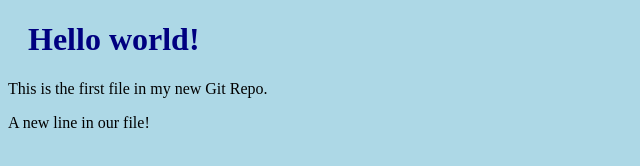
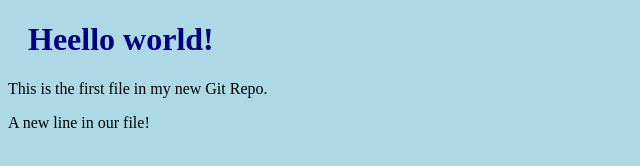
Before and after one commit to gregorio-pirolini/in-france, a plain HTML site: page index.html in a window 1280 px wide. Shown: the full height of the page, 0-640 px from the left. Drawn offline with Linux system fonts and the light colour scheme.

Commit message:
changed index.html

```diff
--- a/index.html
+++ b/index.html
@@ -6,7 +6,7 @@
 </head>
 <body>
 
-<h1>Hello world!</h1>
+<h1>Heello world!</h1>
 <p>This is the first file in my new Git Repo.</p>
 <p>A new line in our file!</p>
 
```
